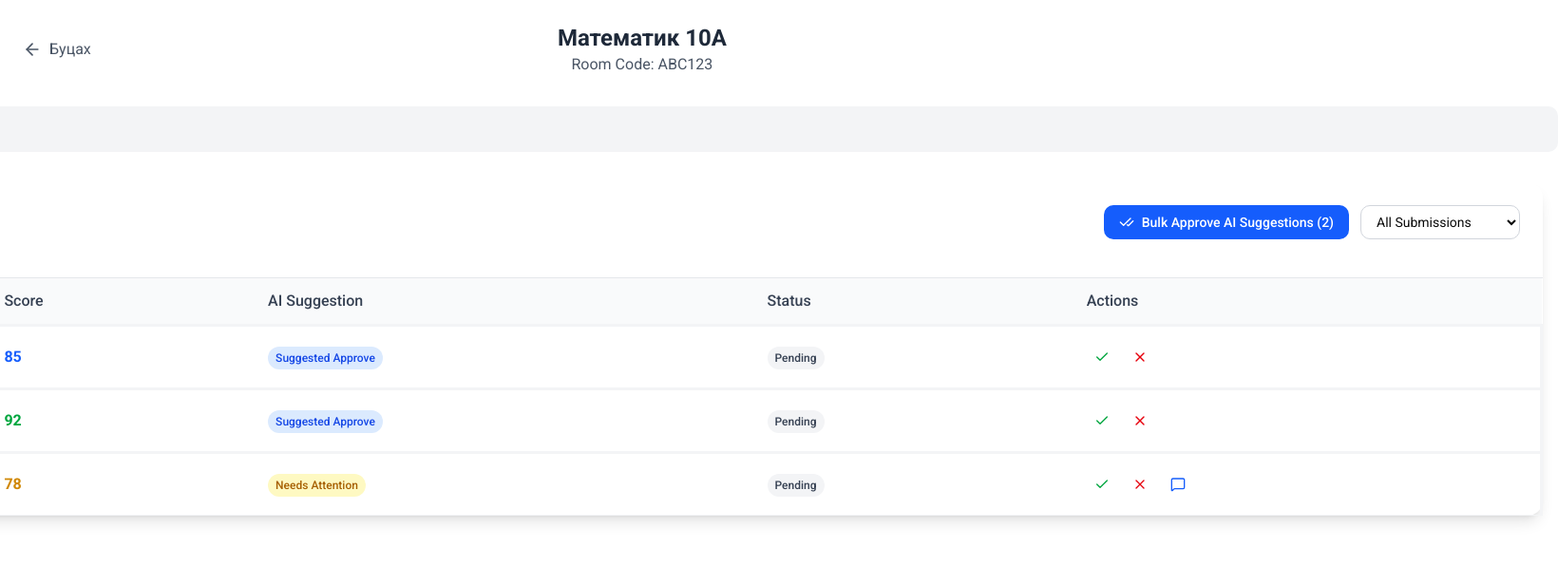
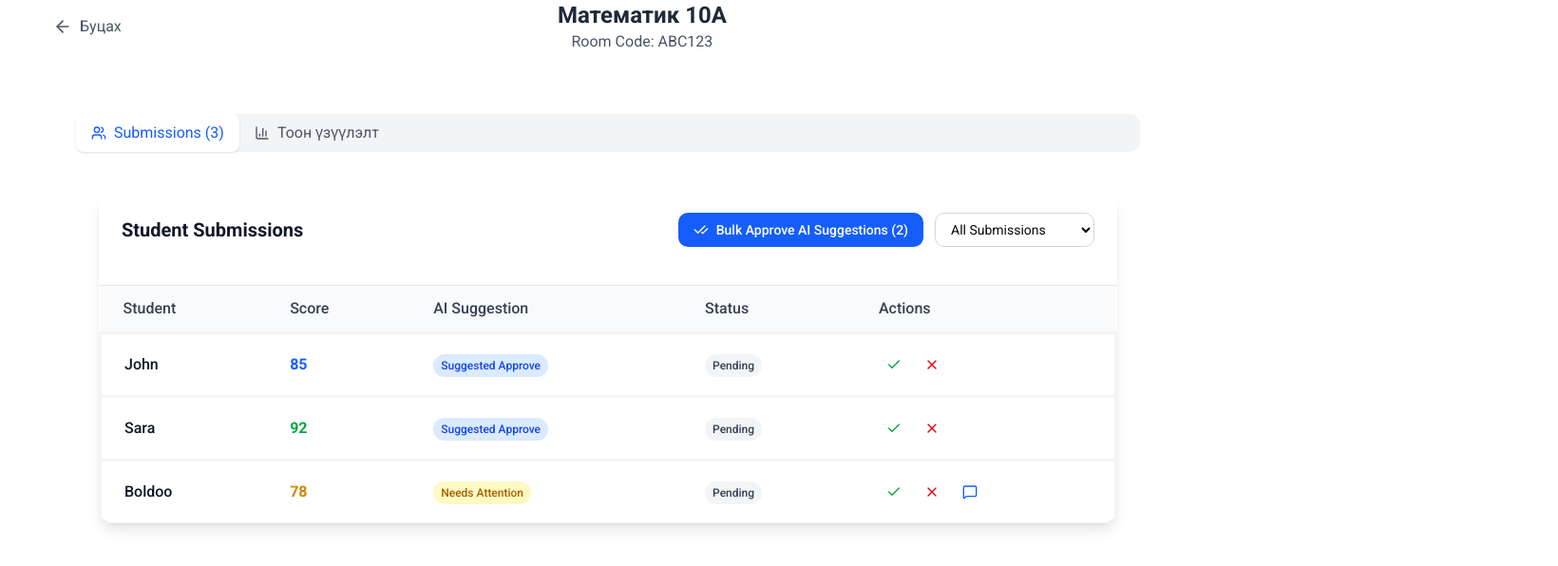
Before and after one commit to 2k1-Pinequest/Quest, a Next.js app in the folder client/: page /teacherAssignmentDetail/1 in a window 1280 px wide. Shown: the top 596 px of the page at 95% size, 1640 px wide, since content can reach past the window. Built offline with nearby package versions, Linux system fonts and the light colour scheme.

Commit message:
statistic section improving

```diff
--- a/client/src/app/studentRoom/page.tsx
+++ b/client/src/app/studentRoom/page.tsx
@@ -3,7 +3,6 @@
 import StudentDashboard from "@/components/student/StudentDashboard";
 
 export default function Home() {
-
   return (
     <div className="w-full mx-auto space-y-6">
       <StudentDashboard />
--- a/client/src/app/teacherAssignmentDetail/[assignId]/assignmentSubAnalyze.tsx
+++ b/client/src/app/teacherAssignmentDetail/[assignId]/assignmentSubAnalyze.tsx
@@ -3,15 +3,13 @@
 import { TeacherAssignDetailHeader } from "@/components/teacher/assignmentDetail/assignmentdetailHeader";
 import { AssignmentTab } from "@/components/teacher/assignmentDetail/assignmentTab";
 
-export const AssignmentDetails = ({
-  assignmentId,
-}: {
-  assignmentId: string;
-}) => {
+export const AssignmentDetails = () => {
   return (
-    <div className="min-h-screen p-6">
-      <TeacherAssignDetailHeader />
-      <AssignmentTab />
+    <div className="min-h-screen flex justify-center px-4">
+      <div className="w-full max-w-[1200px]">
+        <TeacherAssignDetailHeader />
+        <AssignmentTab />
+      </div>
     </div>
   );
 };
--- a/client/src/app/teacherAssignmentDetail/[assignId]/page.tsx
+++ b/client/src/app/teacherAssignmentDetail/[assignId]/page.tsx
@@ -1,19 +1,12 @@
-
 import React from "react";
 import { AssignmentDetails } from "./assignmentSubAnalyze";
 
-
-export default function TeacherAssignDetail({
-  params,
-}: {
-  params: Promise<{ assignId: string }>;
-}) {
-  const resolvedParams = React.use(params); // unwrap хийнэ
-  const assignId = resolvedParams.assignId;
-
+export default function TeacherAssignDetail() {
   return (
-    <div>
-      <AssignmentDetails assignmentId={assignId} />
+    <div className="min-h-screen flex justify-center">
+      <div className="w-full max-w-[1200px]">
+        <AssignmentDetails />
+      </div>
     </div>
   );
 }
--- a/client/src/components/teacher/Assign/teacherDashboard.tsx
+++ b/client/src/components/teacher/Assign/teacherDashboard.tsx
@@ -1,5 +1,4 @@
 "use client";
-
 
 import { BookOpen, Plus, Trash2, Users } from "lucide-react";
 import { TeacherClassRoomHeader } from "./teacherClassroomHeader";
@@ -249,9 +248,7 @@ export const TeacherClassRooms = ({ teacherId }: { teacherId: number }) => {
                   </p>
                 </div>
 
-
                 <TeacherAssignmentForm roomId={1} teacherId={1} />
-
               </div>
               <div className="border mb-5 grid grid-cols-1 md:grid-cols-2 lg:grid-cols-3 gap-8">
                 {assignments.map((dayBlock) => (
--- a/client/src/components/teacher/assignmentDetail/Stats/distribution.tsx
+++ b/client/src/components/teacher/assignmentDetail/Stats/distribution.tsx
@@ -1,5 +1,4 @@
 import { Submission } from "@/types";
-import { AlertTriangle } from "lucide-react";
 
 interface ClassStatsProps {
   submissions: Submission[];
@@ -12,11 +11,6 @@ export const Distribution = ({ submissions }: ClassStatsProps) => {
     satisfactory: submissions.filter((s) => s.aiScore >= 70 && s.aiScore < 80)
       .length,
     needsWork: submissions.filter((s) => s.aiScore < 70).length,
-  };
-
-  const submissionsByType = {
-    upload: submissions.filter((s) => s.type === "upload").length,
-    text: submissions.filter((s) => s.type === "text").length,
   };
 
   const commonSuggestions = submissions
@@ -84,6 +78,29 @@ export const Distribution = ({ submissions }: ClassStatsProps) => {
             ))}
           </div>
         </div>
+        {/* Хамгийн нийтлэг AI зөвлөмжүүд */}
+        <div className="bg-white rounded-2xl p-6 shadow-lg">
+          <h3 className="text-xl font-bold text-gray-800 mb-6">
+            Сурагчдаас ирж буй асуултууд
+          </h3>
+          {topSuggestions.length > 0 ? (
+            <ul className="space-y-2">
+              {topSuggestions.map(([suggestion, count]) => (
+                <li
+                  key={suggestion}
+                  className="flex justify-between items-center bg-gray-50 px-4 py-2 rounded-lg"
+                >
+                  <span className="text-sm text-gray-700">{suggestion}</span>
+                  <span className="text-sm font-semibold text-blue-600">
+                    {count}
+                  </span>
+                </li>
+              ))}
+            </ul>
+          ) : (
+            <p className="text-sm text-gray-500">Одоогоор зөвлөмж алга.</p>
+          )}
+        </div>
       </div>
     </div>
   );
--- a/client/src/components/teacher/assignmentDetail/Stats/overviewCarts.tsx
+++ b/client/src/components/teacher/assignmentDetail/Stats/overviewCarts.tsx
@@ -1,6 +1,6 @@
 import { Card, CardContent, CardHeader, CardTitle } from "@/components/ui/card";
 import { Submission } from "@/types";
-import { BarChart3, Book, TrendingUp, Trophy, Users } from "lucide-react";
+import { ChartLine, NotebookText, Users } from "lucide-react";
 
 interface ClassStatsProps {
   submissions: Submission[];
@@ -16,25 +16,19 @@ export const OverviewCarts = ({ submissions }: ClassStatsProps) => {
         )
       : 0;
 
-  const scoreDistribution = {
-    excellent: submissions.filter((s) => s.aiScore >= 90).length,
-    good: submissions.filter((s) => s.aiScore >= 80 && s.aiScore < 90).length,
-    satisfactory: submissions.filter((s) => s.aiScore >= 70 && s.aiScore < 80)
-      .length,
-    needsWork: submissions.filter((s) => s.aiScore < 70).length,
-  };
-
   return (
     <Card className="rounded-2xl shadow-lg">
       <CardHeader>
-        <CardTitle className="text-lg font-semibold">Анги статистик</CardTitle>
+        <CardTitle className="text-lg font-semibold">
+          Ангийн статистик
+        </CardTitle>
       </CardHeader>
       <CardContent>
         <div className="grid md:grid-cols-3 gap-10">
           <div className="flex items-center justify-between  rounded-xl p-4">
             <div>
               <p className="text-gray-600 text-sm">Сурагчийн тоо</p>
-              <div className="flex gap-10">
+              <div className="flex gap-4">
                 <Users className="h-8 w-8 text-blue-500" />
                 <p className="text-3xl font-bold text-blue-600">
                   {totalStudents}
@@ -47,8 +41,8 @@ export const OverviewCarts = ({ submissions }: ClassStatsProps) => {
           <div className="flex items-center justify-between  rounded-xl p-4">
             <div>
               <p className="text-gray-600 text-sm">Илгээсэн даалгавар</p>
-              <div className="flex gap-10">
-                <Book className="h-8 w-8 text-blue-500" />
+              <div className="flex gap-4">
+                <NotebookText className="h-8 w-8 text-blue-500" />
                 <p className="text-3xl font-bold text-blue-600">
                   {submissions.length}
                 </p>
@@ -60,6 +54,8 @@ export const OverviewCarts = ({ submissions }: ClassStatsProps) => {
           <div className="flex items-center justify-between  rounded-xl p-4">
             <div>
               <p className="text-gray-600 text-sm">Дундаж оноо</p>
+              <div className="flex gap-4">
+                <ChartLine className="h-8 w-8 text-blue-500" />
                 <p
                   className={`text-3xl font-bold ${
                     averageScore >= 90
@@ -74,6 +70,7 @@ export const OverviewCarts = ({ submissions }: ClassStatsProps) => {
               </div>
             </div>
           </div>
+        </div>
       </CardContent>
     </Card>
   );
--- a/client/src/components/teacher/assignmentDetail/Submissions/AssignDialog.tsx
+++ b/client/src/components/teacher/assignmentDetail/Submissions/AssignDialog.tsx
@@ -1,7 +1,7 @@
 "use client";
 
 import { useState } from "react";
-import { Button } from "@/components/ui/button";
+
 import {
   Dialog,
   DialogContent,
--- a/client/src/components/teacher/assignmentDetail/Submissions/OverviewDetails.tsx
+++ b/client/src/components/teacher/assignmentDetail/Submissions/OverviewDetails.tsx
@@ -1,6 +1,6 @@
 "use client";
 import { Card, CardHeader, CardTitle, CardContent } from "@/components/ui/card";
-import { Separator } from "@/components/ui/separator";
+
 import { FileText, Brain } from "lucide-react";
 import { Submission } from "@/types";
 
@@ -52,7 +52,8 @@ export const OverviewDetails = ({
                   : "text-yellow-800"
               }`}
             >
-              {selectedSubmission.aiFeedback || "No AI evaluation available for this submission."}
+              {selectedSubmission.aiFeedback ||
+                "No AI evaluation available for this submission."}
             </p>
           </div>
         </CardContent>
--- a/client/src/components/teacher/assignmentDetail/assignmentTab.tsx
+++ b/client/src/components/teacher/assignmentDetail/assignmentTab.tsx
@@ -6,10 +6,8 @@ import { SubmissionsAssignments } from "./Submissions/SubmissionAssignments";
 import { Submission } from "@/types";
 
 export const AssignmentTab = () => {
-  // Түр зуурын state
   const [selectedTab, setSelectedTab] = useState("submissions");
 
-  // Dummy өгөгдөл (дараа нь props/state-оор солино)
   const currentRoom: { submissions: Submission[] } = {
     submissions: [
       {
@@ -17,7 +15,7 @@ export const AssignmentTab = () => {
         studentName: "John",
         roomCode: "AB123",
         content: "My assignment text",
-        type: "text" as const, // ← literal string
+        type: "text" as const,
         aiScore: 85,
         aiFeedback: "Good job",
         aiSuggestions: ["approve"],
@@ -28,7 +26,7 @@ export const AssignmentTab = () => {
         studentName: "Sara",
         roomCode: "AB123",
         content: "My assignment file",
-        type: "upload" as const, // ← literal string
+        type: "upload" as const,
         aiScore: 92,
         aiFeedback: "Excellent",
         aiSuggestions: ["approve"],
@@ -39,7 +37,7 @@ export const AssignmentTab = () => {
         studentName: "Boldoo",
         roomCode: "AB123",
         content: "Some text content",
-        type: "text" as const, // ← literal string
+        type: "text" as const,
         aiScore: 78,
         aiFeedback: "Needs improvement",
         aiSuggestions: ["review"],
@@ -49,15 +47,15 @@ export const AssignmentTab = () => {
   };
 
   return (
-    <div className="flex flex-col items-center">
-      <div className="mb-8 w-500">
-        <nav className="flex space-x-1 bg-gray-100 rounded-lg p-1 ">
-          {/* Submissions tab */}
+    <div className="min-h-screen flex justify-center py-8">
+      <div className="w-full max-w-[1200px] px-4 sm:px-6  bg-white rounded-2xl ">
+        {/* Tabs */}
+        <nav className="flex bg-gray-100 rounded-lg  ">
           <button
             onClick={() => setSelectedTab("submissions")}
             className={`flex items-center px-4 py-2 rounded-md transition-all duration-200 ${
               selectedTab === "submissions"
-                ? "bg-white shadow-sm text-blue-600"
+                ? "bg-white shadow text-blue-600"
                 : "text-gray-600 hover:text-gray-800"
             }`}
           >
@@ -65,31 +63,25 @@ export const AssignmentTab = () => {
             Submissions ({currentRoom.submissions.length})
           </button>
 
-          {/* Stats tab */}
           <button
             onClick={() => setSelectedTab("stats")}
             className={`flex items-center px-4 py-2 rounded-md transition-all duration-200 ${
               selectedTab === "stats"
-                ? "bg-white shadow-sm text-blue-600"
+                ? "bg-white shadow text-blue-600"
                 : "text-gray-600 hover:text-gray-800"
             }`}
           >
             <BarChart3 className="h-4 w-4 mr-2" />
-            Statistics
+            Тоон үзүүлэлт
           </button>
         </nav>
 
-        {/* Dummy content */}
-        <div className="mt-4 p-4  bg-white">
+        {/* Content */}
+        <div className="mt-4 p-6">
           {selectedTab === "submissions" ? (
-            // <ul className="list-disc pl-5 space-y-1 text-gray-700">
-            //   {currentRoom.submissions.map((s) => (
-            //     <li key={s.id}>{s.student}</li>
-            //   ))}
-            // </ul>
             <SubmissionsAssignments />
           ) : (
-            <div className="flex flex-col gap-6 ">
+            <div className="flex flex-col gap-6">
               <OverviewCarts submissions={currentRoom?.submissions} />
               <Distribution submissions={currentRoom?.submissions} />
             </div>
--- a/client/src/components/teacher/assignmentDetail/assignmentdetailHeader.tsx
+++ b/client/src/components/teacher/assignmentDetail/assignmentdetailHeader.tsx
@@ -1,4 +1,4 @@
-import { ArrowLeft, Plus } from "lucide-react";
+import { ArrowLeft } from "lucide-react";
 import { useRouter } from "next/navigation";
 
 export const TeacherAssignDetailHeader = () => {
```
Also changed, not shown: client/src/components/teacher/Assign/teacheAssignmentForm.tsx (+30 -9 lines). Lines whose indentation alone changed are shown as unchanged.
